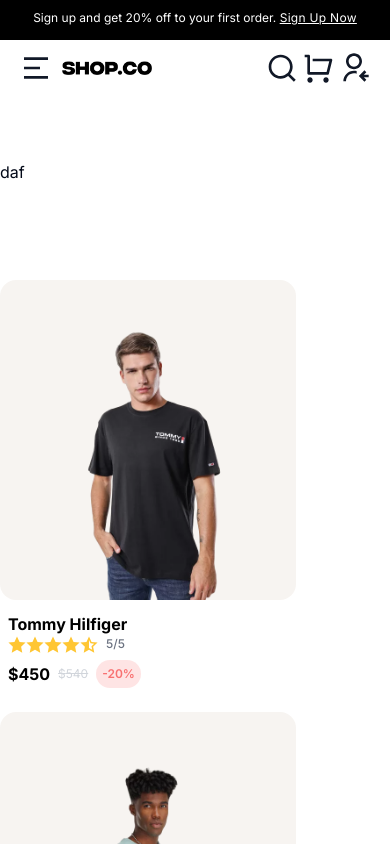
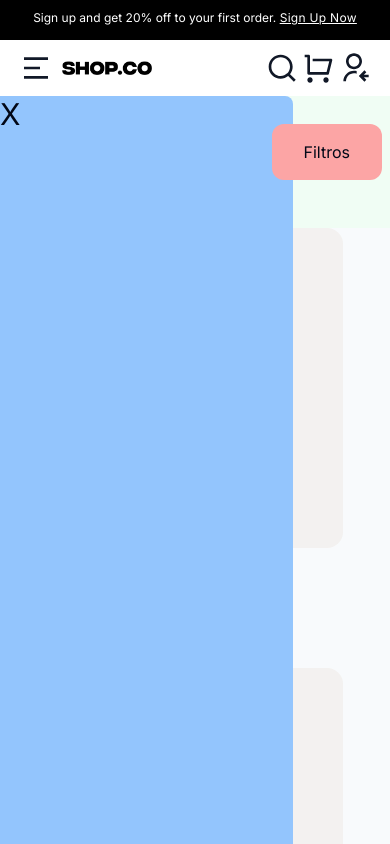
Before and after one commit to Lostovayne/shop.co-ecommerce, a Next.js app: page /products in a window 390 px wide. Shown: the top 844 px of the page. Built offline with nearby package versions, Linux system fonts and the light colour scheme.

Commit message:
arregaldno la grid de productos

```diff
--- a/app/(public)/products/page.tsx
+++ b/app/(public)/products/page.tsx
@@ -1,14 +1,28 @@
-import React from "react";
+"use client";
+import React, { useState } from "react";
 import { DataProducts } from "@/data/data-products";
 import { CardProduct } from "../_components";
 import { Products } from "@/interfaces";
 
 const ProductsPage = (): JSX.Element => {
+  const [toggle, setToggle] = useState<boolean>(true);
+  const handleClick = (): void => {
+    setToggle(!toggle);
+  };
+
+  const asideStyle = `lg:relative top-0 ${toggle?"left-0":"-left-[550px]"} absolute md:col-span-0 lg:col-span-4 bg-blue-300 rounded-e-lg w-3/4 md:w-1/2 h-screen `
+
   return (
-    <div className="mx-auto my-16 w-full max-w-screen-xl max-lg:max-w-screen-lg max-2xl:max-w-screen-lg h-auto">
-      <div className="gap-4 grid grid-cols-1 md:grid-cols-3 lg:grid-cols-12 bg-green h-auto">
-        <aside className="lg:col-span-3">daf</aside>
-        <section className="flex flex-wrap items-center gap-6 col-span-1 md:col-span-2 lg:col-span-9 mt-20 mb-24">
+    <div className="mx-auto mb-16 w-full max-w-screen-xl max-lg:max-w-screen-lg max-2xl:max-w-screen-lg h-auto">
+      <div className="relative gap-4 grid grid-cols-1 md:grid-cols-2 lg:grid-cols-12 bg-green-50 h-auto">
+        <aside className={`${asideStyle} transition-all `}>
+          <button className="lg:hidden text-3xl" onClick={() => handleClick()}>
+            X
+          </button>
+        </aside>
+        <h2 className="px-4 py-10 font-extrabold text-3xl text-left">Trending Products</h2>
+        <button className="top-7 right-2 absolute lg:hidden bg-red-300 px-8 py-4 rounded-xl" onClick={()=>handleClick()}>Filtros</button>
+        <section className="flex flex-wrap justify-center items-center gap-8 col-span-1 md:col-span-2 lg:col-span-8 bg-slate-50 mb-24">
           {DataProducts.map((e) => (
             <CardProduct key={e.id} {...e} />
           ))}
```
